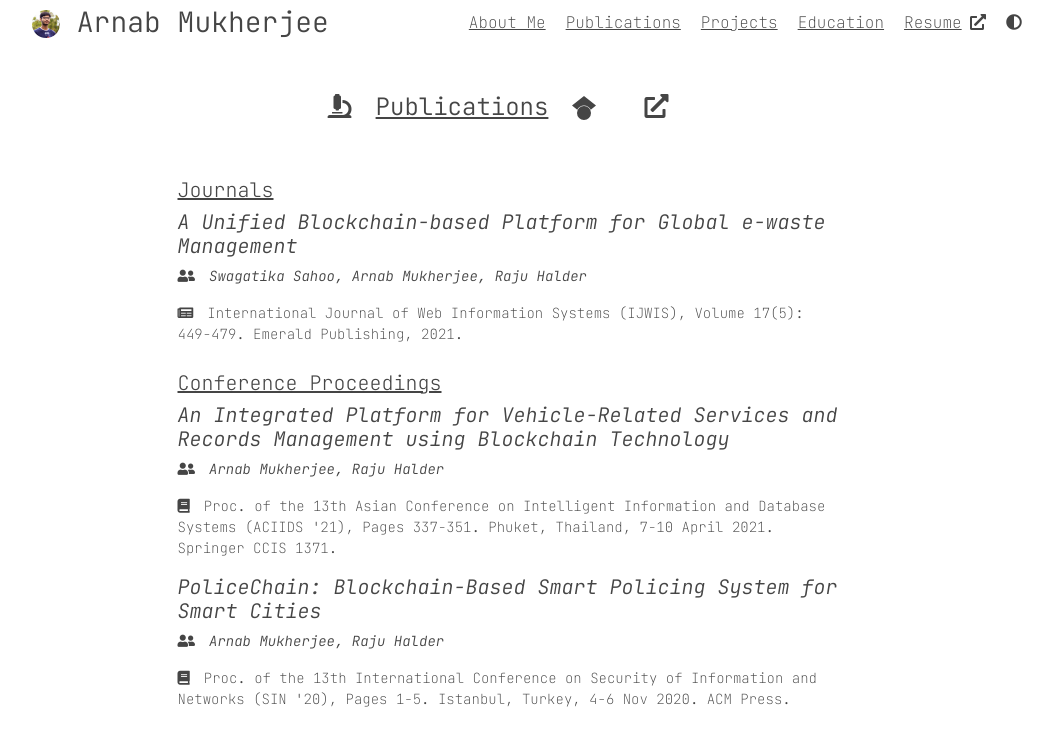
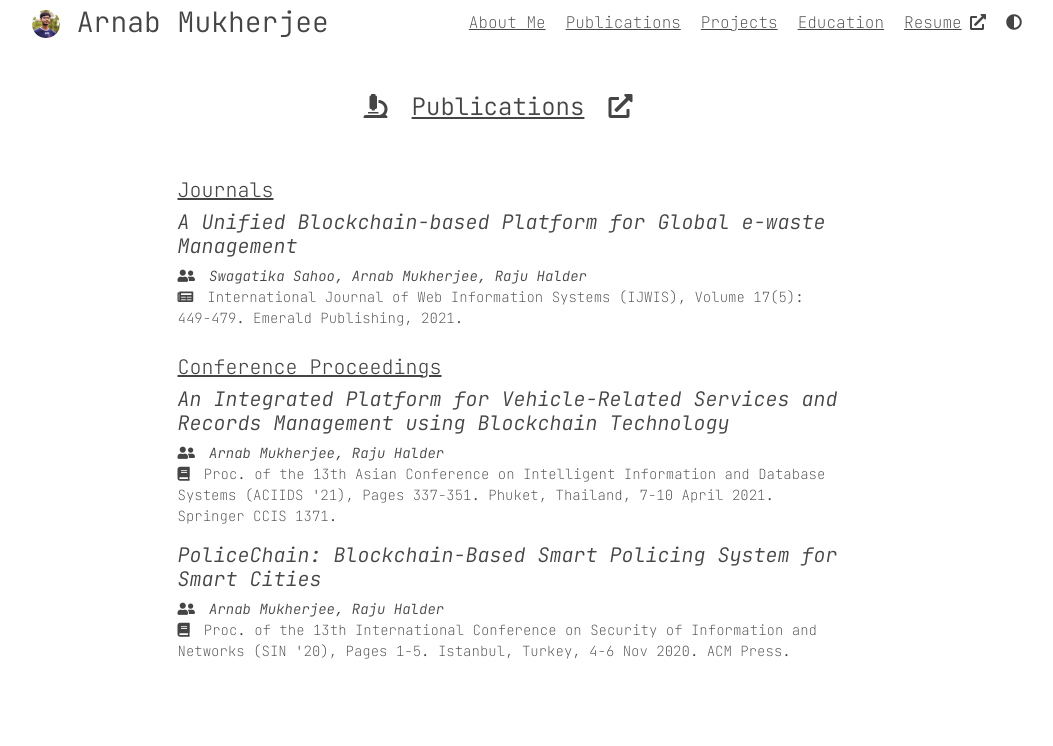
Before and after one commit to mukherjeearnab/mukherjeearnab.github.io, a React (Create React App) app: page /publications in a window 1280 px wide. Shown: the top 746 px of the page, without its empty margins (130-1183 px from the left). Built offline with nearby package versions, Linux system fonts and the light colour scheme.

Commit message:
Applied minor ux fixes

```diff
--- a/src/components/css/Publications.css
+++ b/src/components/css/Publications.css
@@ -23,3 +23,7 @@ h10 {
 .right-content a {
     text-decoration: none;
 }
+
+.right-content {
+    margin-bottom: 1em;
+}
--- a/src/pages/Home.js
+++ b/src/pages/Home.js
@@ -26,7 +26,7 @@ const Home = () => {
             </div>
             <div className="row">
                 <div className="about-social col-sm-10 col-11">
-                    <div className="row">
+                    <div className="row justify-content-center">
                         <div className="about-contact col-sm-4 col-11">
                             <i className="fab fa-github"></i>
                             <a href="https://github.com/mukherjeearnab" target="blank">
@@ -67,12 +67,10 @@ const Home = () => {
                                 /photography
                             </a>
                         </div>
-                        <div className="d-sm-block d-none col-sm-4 col-11"></div>
                         <div className="about-contact col-sm-4 col-11">
                             <i className="far fa-envelope-open"></i>
                             <a href="mailto:mukherjeearnab911@gmail.com">mukherjeearnab911@gmail.com</a>
                         </div>
-                        <div className="d-sm-block d-none col-sm-4 col-11"></div>
                     </div>
                 </div>
             </div>
--- a/src/pages/Publications.js
+++ b/src/pages/Publications.js
@@ -1,5 +1,4 @@
 import { useState, useEffect } from "react";
-import { SiGooglescholar } from "react-icons/si";
 
 import "./css/Publications.css";
 
@@ -33,9 +32,6 @@ const Page = () => {
                 <h4>
                     <i className="fas fa-microscope"></i>Publications
                     <a href="https://scholar.google.com/citations?hl=en&user=bvqBMKgAAAAJ" target="blank">
-                        <i className="gscholar">
-                            <SiGooglescholar />
-                        </i>
                         <i className="fas fa-external-link-alt gscholar"></i>
                     </a>
                 </h4>
--- a/src/pages/css/Home.css
+++ b/src/pages/css/Home.css
@@ -16,12 +16,18 @@
 }
 
 .about-social {
-    text-align: left;
+    text-align: center;
     margin: 0 auto;
     padding-top: 5em;
     padding-bottom: 2em;
     font-family: "JetBrains Mono", monospace;
     font-weight: 200;
+}
+
+@media (max-width: 576px) {
+    .about-social {
+        text-align: left;
+    }
 }
 
 .about-social span {
--- a/src/pages/css/Publications.css
+++ b/src/pages/css/Publications.css
@@ -22,6 +22,7 @@
 
 .publications p {
     font-weight: 100;
+    margin: 0;
 }
 
 .publications i {
```
